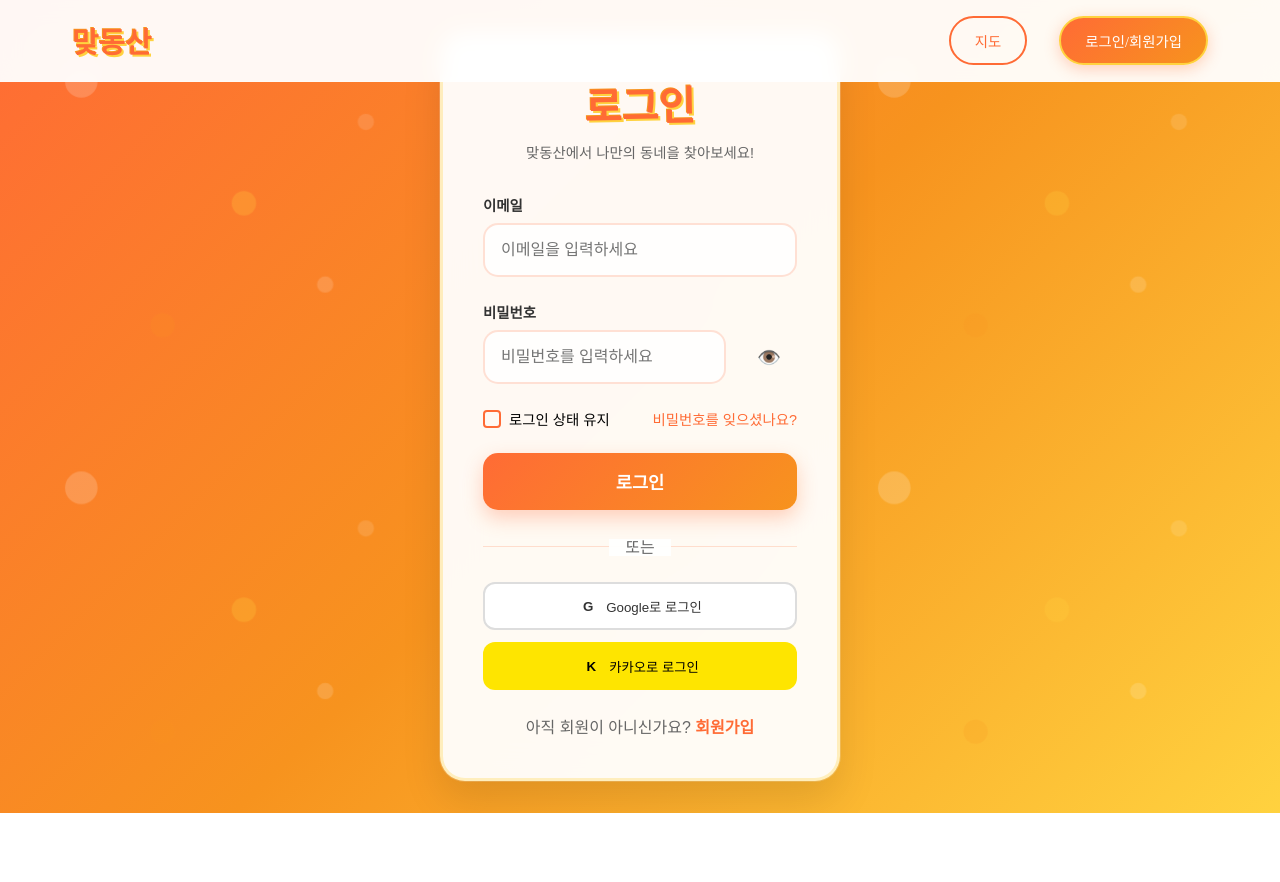
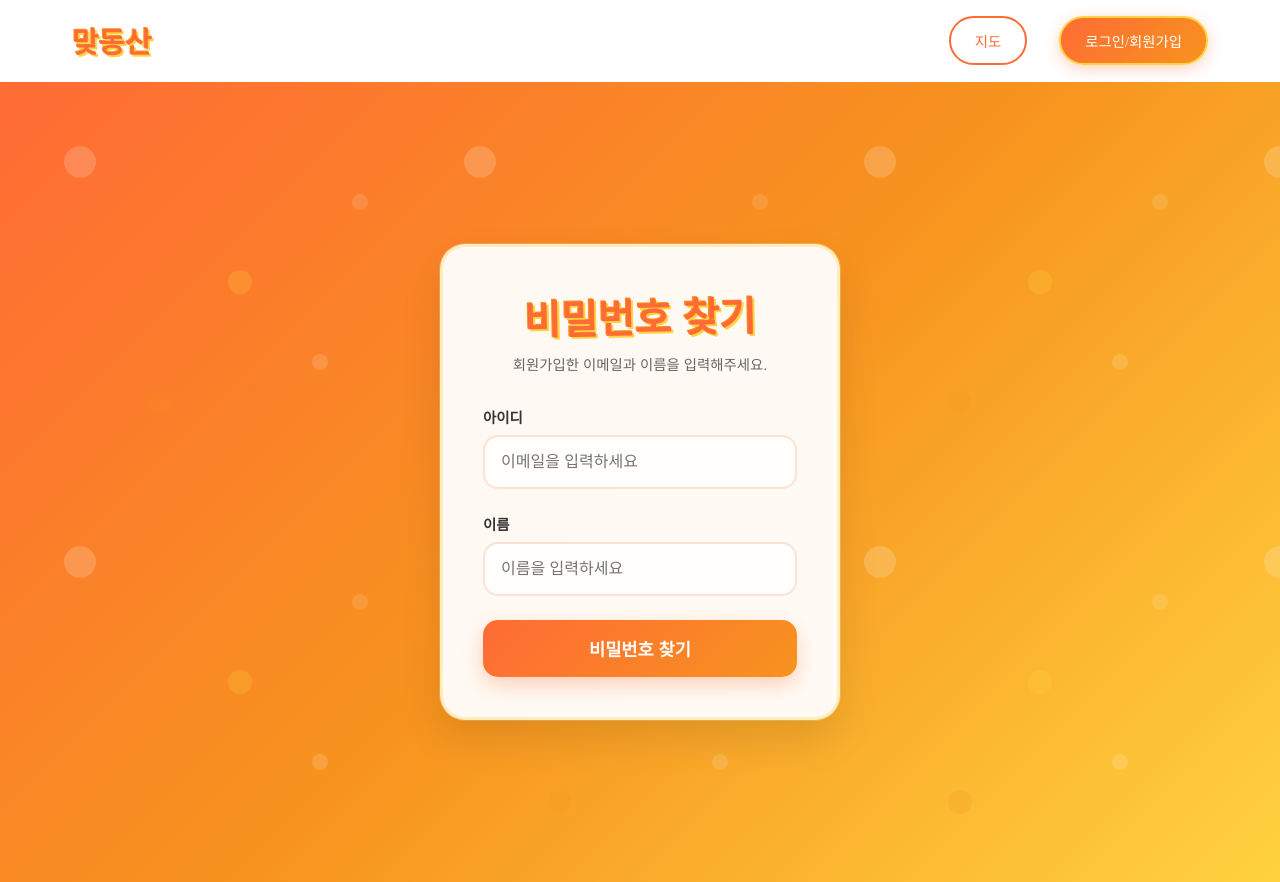
Before and after one commit to 1313BAN/team02-FE, a Vue app: page /findPWForm in a window 1280 px wide. Before the commit the page ends 813 px from the top, so only its background shows below. Built offline with nearby package versions, Linux system fonts and the light colour scheme.

Commit message:
회원 가입, 비밀번호 찾기 페이지 구현

```diff
--- a/src/components/HeaderComponent.vue
+++ b/src/components/HeaderComponent.vue
@@ -28,7 +28,6 @@ import { RouterLink } from 'vue-router'
   border-bottom: 1px solid rgba(255, 255, 255, 0.2);
   padding: 1rem 0;
   min-height: 4rem;
-  position: fixed;
   top: 0;
   left: 0;
   right: 0;
--- a/src/views/FindPWView.vue
+++ b/src/views/FindPWView.vue
@@ -5,13 +5,13 @@
       <div class="login-container">
         <div class="login-card">
           <div class="login-header">
-            <h1 class="login-title">로그인</h1>
-            <p class="login-subtitle">맞동산에서 나만의 동네을 찾아보세요!</p>
+            <h1 class="login-title">비밀번호 찾기</h1>
+            <p class="login-subtitle">회원가입한 이메일과 이름을 입력해주세요.</p>
           </div>
 
           <form @submit.prevent="handleLogin" class="login-form">
             <div class="input-group">
-              <label for="email" class="input-label">이메일</label>
+              <label for="email" class="input-label">아이디</label>
               <input
                 type="email"
                 id="email"
@@ -25,60 +25,25 @@
             </div>
 
             <div class="input-group">
-              <label for="password" class="input-label">비밀번호</label>
-              <div class="password-wrapper">
-                <input
-                  :type="showPassword ? 'text' : 'password'"
-                  id="password"
-                  v-model="formData.password"
-                  placeholder="비밀번호를 입력하세요"
-                  class="input-field"
-                  :class="{ error: errors.password }"
-                  required
-                />
-                <button type="button" class="password-toggle" @click="togglePassword">
-                  {{ showPassword ? '🙈' : '👁️' }}
-                </button>
-              </div>
-              <span v-if="errors.password" class="error-message">{{ errors.password }}</span>
+              <label for="email" class="input-label">이름</label>
+              <input
+                type="email"
+                id="email"
+                v-model="formData.email"
+                placeholder="이름을 입력하세요"
+                class="input-field"
+                :class="{ error: errors.email }"
+                required
+              />
+              <span v-if="errors.email" class="error-message">{{ errors.email }}</span>
             </div>
 
-            <div class="form-options">
-              <label class="checkbox-wrapper">
-                <input type="checkbox" v-model="rememberMe" class="checkbox" />
-                <span class="checkmark"></span>
-                로그인 상태 유지
-              </label>
-              <RouterLink to="/findPWForm" class="forgot-link"> 비밀번호를 잊으셨나요? </RouterLink>
-            </div>
 
             <button type="submit" class="login-btn" :disabled="isLoading">
               <span v-if="isLoading" class="loading-spinner"></span>
-              {{ isLoading ? '로그인 중...' : '로그인' }}
+              {{ isLoading ? '비밀번호 찾기 중...' : '비밀번호 찾기' }}
             </button>
           </form>
-
-          <div class="divider">
-            <span>또는</span>
-          </div>
-
-          <div class="social-login">
-            <button class="social-btn google" @click="loginWithGoogle">
-              <span class="social-icon">G</span>
-              Google로 로그인
-            </button>
-            <button class="social-btn kakao" @click="loginWithKakao">
-              <span class="social-icon">K</span>
-              카카오로 로그인
-            </button>
-          </div>
-
-          <div class="signup-link">
-            <p>
-              아직 회원이 아니신가요?
-              <RouterLink to="/signUpForm" class="signup-btn">회원가입</RouterLink>
-            </p>
-          </div>
         </div>
       </div>
     </main>
@@ -143,14 +108,6 @@ export default {
         console.error('로그인 오류:', error)
         // 에러 처리
       }
-    },
-    loginWithGoogle() {
-      console.log('Google 로그인')
-      // Google OAuth 구현
-    },
-    loginWithKakao() {
-      console.log('Kakao 로그인')
-      // Kakao OAuth 구현
     },
   },
 }
@@ -381,80 +338,6 @@ export default {
   }
 }
 
-.divider {
-  text-align: center;
-  margin: 1.5rem 0;
-  position: relative;
-  color: #666;
-}
-
-.divider::before {
-  content: '';
-  position: absolute;
-  top: 50%;
-  left: 0;
-  right: 0;
-  height: 1px;
-  background: rgba(255, 107, 53, 0.2);
-}
-
-.divider span {
-  background: rgba(255, 255, 255, 0.95);
-  padding: 0 1rem;
-  position: relative;
-  z-index: 1;
-}
-
-.social-login {
-  display: flex;
-  flex-direction: column;
-  gap: 0.75rem;
-}
-
-.social-btn {
-  padding: 0.75rem;
-  border: 2px solid transparent;
-  border-radius: 12px;
-  font-weight: 500;
-  cursor: pointer;
-  transition: all 0.3s ease;
-  display: flex;
-  align-items: center;
-  justify-content: center;
-  gap: 0.5rem;
-}
-
-.social-btn.google {
-  background: #fff;
-  border-color: #ddd;
-  color: #333;
-}
-
-.social-btn.google:hover {
-  border-color: #4285f4;
-  box-shadow: 0 4px 12px rgba(66, 133, 244, 0.2);
-}
-
-.social-btn.kakao {
-  background: #fee500;
-  color: #000;
-}
-
-.social-btn.kakao:hover {
-  background: #ffdd00;
-  transform: translateY(-1px);
-}
-
-.social-icon {
-  width: 20px;
-  height: 20px;
-  border-radius: 50%;
-  display: flex;
-  align-items: center;
-  justify-content: center;
-  font-weight: bold;
-}
-
 .signup-link {
   text-align: center;
   margin-top: 1.5rem;
--- a/src/views/LoginView.vue
+++ b/src/views/LoginView.vue
@@ -57,21 +57,6 @@
               {{ isLoading ? '로그인 중...' : '로그인' }}
             </button>
           </form>
-
-          <div class="divider">
-            <span>또는</span>
-          </div>
-
-          <div class="social-login">
-            <button class="social-btn google" @click="loginWithGoogle">
-              <span class="social-icon">G</span>
-              Google로 로그인
-            </button>
-            <button class="social-btn kakao" @click="loginWithKakao">
-              <span class="social-icon">K</span>
-              카카오로 로그인
-            </button>
-          </div>
 
           <div class="signup-link">
             <p>
@@ -143,14 +128,6 @@ export default {
         console.error('로그인 오류:', error)
         // 에러 처리
       }
-    },
-    loginWithGoogle() {
-      console.log('Google 로그인')
-      // Google OAuth 구현
-    },
-    loginWithKakao() {
-      console.log('Kakao 로그인')
-      // Kakao OAuth 구현
     },
   },
 }
@@ -381,80 +358,6 @@ export default {
   }
 }
 
-.divider {
-  text-align: center;
-  margin: 1.5rem 0;
-  position: relative;
-  color: #666;
-}
-
-.divider::before {
-  content: '';
-  position: absolute;
-  top: 50%;
-  left: 0;
-  right: 0;
-  height: 1px;
-  background: rgba(255, 107, 53, 0.2);
-}
-
-.divider span {
-  background: rgba(255, 255, 255, 0.95);
-  padding: 0 1rem;
-  position: relative;
-  z-index: 1;
-}
-
-.social-login {
-  display: flex;
-  flex-direction: column;
-  gap: 0.75rem;
-}
-
-.social-btn {
-  padding: 0.75rem;
-  border: 2px solid transparent;
-  border-radius: 12px;
-  font-weight: 500;
-  cursor: pointer;
-  transition: all 0.3s ease;
-  display: flex;
-  align-items: center;
-  justify-content: center;
-  gap: 0.5rem;
-}
-
-.social-btn.google {
-  background: #fff;
-  border-color: #ddd;
-  color: #333;
-}
-
-.social-btn.google:hover {
-  border-color: #4285f4;
-  box-shadow: 0 4px 12px rgba(66, 133, 244, 0.2);
-}
-
-.social-btn.kakao {
-  background: #fee500;
-  color: #000;
-}
-
-.social-btn.kakao:hover {
-  background: #ffdd00;
-  transform: translateY(-1px);
-}
-
-.social-icon {
-  width: 20px;
-  height: 20px;
-  border-radius: 50%;
-  display: flex;
-  align-items: center;
-  justify-content: center;
-  font-weight: bold;
-}
-
 .signup-link {
   text-align: center;
   margin-top: 1.5rem;
--- a/src/views/SignUpView.vue
+++ b/src/views/SignUpView.vue
@@ -5,13 +5,13 @@
       <div class="login-container">
         <div class="login-card">
           <div class="login-header">
-            <h1 class="login-title">로그인</h1>
-            <p class="login-subtitle">맞동산에서 나만의 동네을 찾아보세요!</p>
+            <h1 class="login-title">회원가입</h1>
+            <p class="login-subtitle">회원 정보를 입력해주세요.</p>
           </div>
 
           <form @submit.prevent="handleLogin" class="login-form">
             <div class="input-group">
-              <label for="email" class="input-label">이메일</label>
+              <label for="email" class="input-label">아이디</label>
               <input
                 type="email"
                 id="email"
@@ -43,42 +43,53 @@
               <span v-if="errors.password" class="error-message">{{ errors.password }}</span>
             </div>
 
-            <div class="form-options">
-              <label class="checkbox-wrapper">
-                <input type="checkbox" v-model="rememberMe" class="checkbox" />
-                <span class="checkmark"></span>
-                로그인 상태 유지
-              </label>
-              <RouterLink to="/findPWForm" class="forgot-link"> 비밀번호를 잊으셨나요? </RouterLink>
+            <div class="input-group">
+              <label for="email" class="input-label">이름</label>
+              <input
+                type="email"
+                id="email"
+                v-model="formData.email"
+                placeholder="이름을 입력하세요"
+                class="input-field"
+                :class="{ error: errors.email }"
+                required
+              />
+              <span v-if="errors.email" class="error-message">{{ errors.email }}</span>
+            </div>
+
+            <div class="input-group">
+              <label for="email" class="input-label">닉네임</label>
+              <input
+                type="email"
+                id="email"
+                v-model="formData.email"
+                placeholder="닉네임을 입력하세요"
+                class="input-field"
+                :class="{ error: errors.email }"
+                required
+              />
+              <span v-if="errors.email" class="error-message">{{ errors.email }}</span>
+            </div>
+
+            <div class="input-group">
+              <label for="email" class="input-label">전화번호</label>
+              <input
+                type="email"
+                id="email"
+                v-model="formData.email"
+                placeholder="010-1234-5678"
+                class="input-field"
+                :class="{ error: errors.email }"
+                required
+              />
+              <span v-if="errors.email" class="error-message">{{ errors.email }}</span>
             </div>
 
             <button type="submit" class="login-btn" :disabled="isLoading">
               <span v-if="isLoading" class="loading-spinner"></span>
-              {{ isLoading ? '로그인 중...' : '로그인' }}
+              {{ isLoading ? '회원가입 중...' : '회원가입' }}
             </button>
           </form>
-
-          <div class="divider">
-            <span>또는</span>
-          </div>
-
-          <div class="social-login">
-            <button class="social-btn google" @click="loginWithGoogle">
-              <span class="social-icon">G</span>
-              Google로 로그인
-            </button>
-            <button class="social-btn kakao" @click="loginWithKakao">
-              <span class="social-icon">K</span>
-              카카오로 로그인
-            </button>
-          </div>
-
-          <div class="signup-link">
-            <p>
-              아직 회원이 아니신가요?
-              <RouterLink to="/signUpForm" class="signup-btn">회원가입</RouterLink>
-            </p>
-          </div>
         </div>
       </div>
     </main>
@@ -143,14 +154,6 @@ export default {
         console.error('로그인 오류:', error)
         // 에러 처리
       }
-    },
-    loginWithGoogle() {
-      console.log('Google 로그인')
-      // Google OAuth 구현
-    },
-    loginWithKakao() {
-      console.log('Kakao 로그인')
-      // Kakao OAuth 구현
     },
   },
 }
@@ -381,80 +384,6 @@ export default {
   }
 }
 
-.divider {
-  text-align: center;
-  margin: 1.5rem 0;
-  position: relative;
-  color: #666;
-}
-
-.divider::before {
-  content: '';
-  position: absolute;
-  top: 50%;
-  left: 0;
-  right: 0;
-  height: 1px;
-  background: rgba(255, 107, 53, 0.2);
-}
-
-.divider span {
-  background: rgba(255, 255, 255, 0.95);
-  padding: 0 1rem;
-  position: relative;
-  z-index: 1;
-}
-
-.social-login {
-  display: flex;
-  flex-direction: column;
-  gap: 0.75rem;
-}
-
-.social-btn {
-  padding: 0.75rem;
-  border: 2px solid transparent;
-  border-radius: 12px;
-  font-weight: 500;
-  cursor: pointer;
-  transition: all 0.3s ease;
-  display: flex;
-  align-items: center;
-  justify-content: center;
-  gap: 0.5rem;
-}
-
-.social-btn.google {
-  background: #fff;
-  border-color: #ddd;
-  color: #333;
-}
-
-.social-btn.google:hover {
-  border-color: #4285f4;
-  box-shadow: 0 4px 12px rgba(66, 133, 244, 0.2);
-}
-
-.social-btn.kakao {
-  background: #fee500;
-  color: #000;
-}
-
-.social-btn.kakao:hover {
-  background: #ffdd00;
-  transform: translateY(-1px);
-}
-
-.social-icon {
-  width: 20px;
-  height: 20px;
-  border-radius: 50%;
-  display: flex;
-  align-items: center;
-  justify-content: center;
-  font-weight: bold;
-}
-
 .signup-link {
   text-align: center;
   margin-top: 1.5rem;
```
